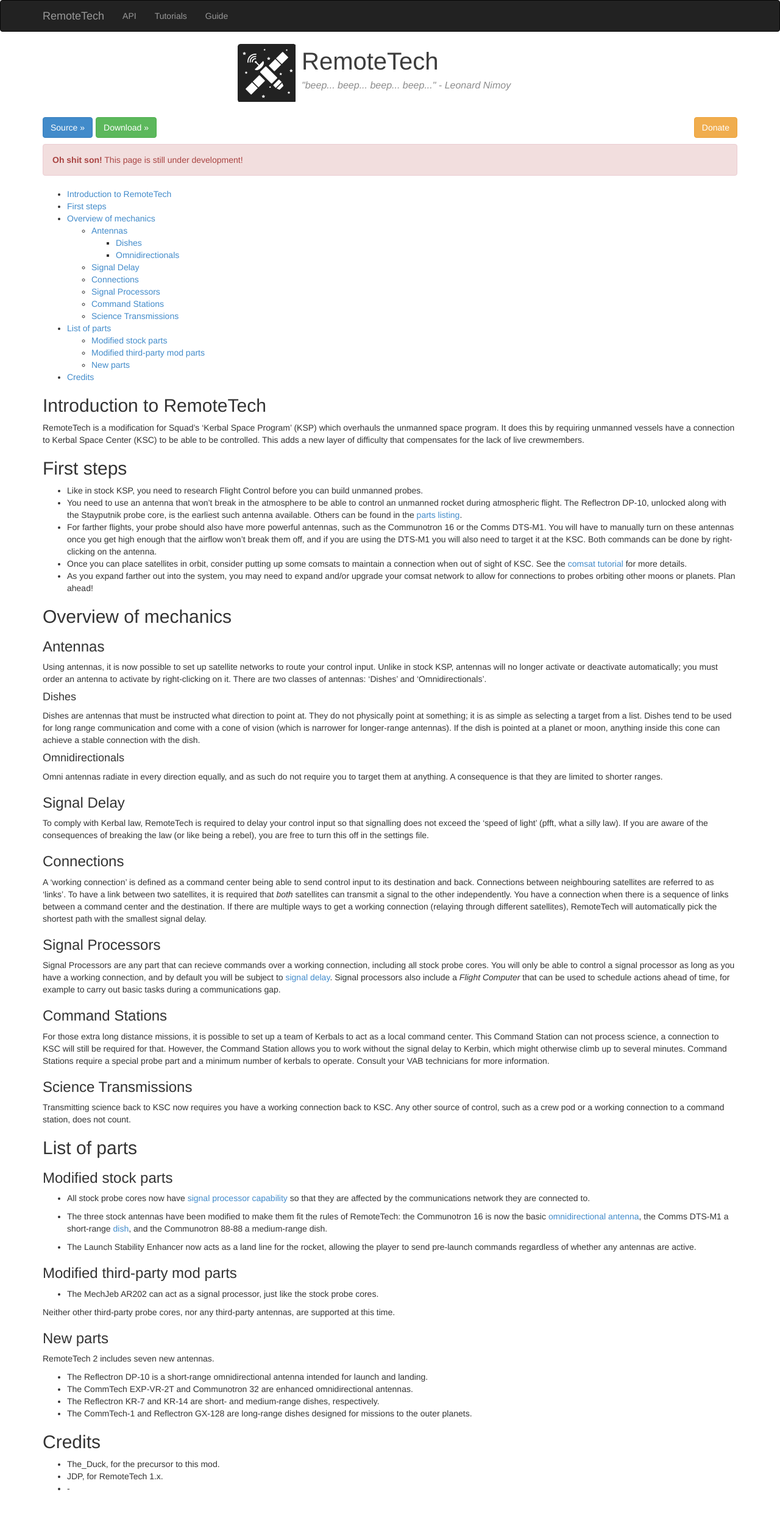
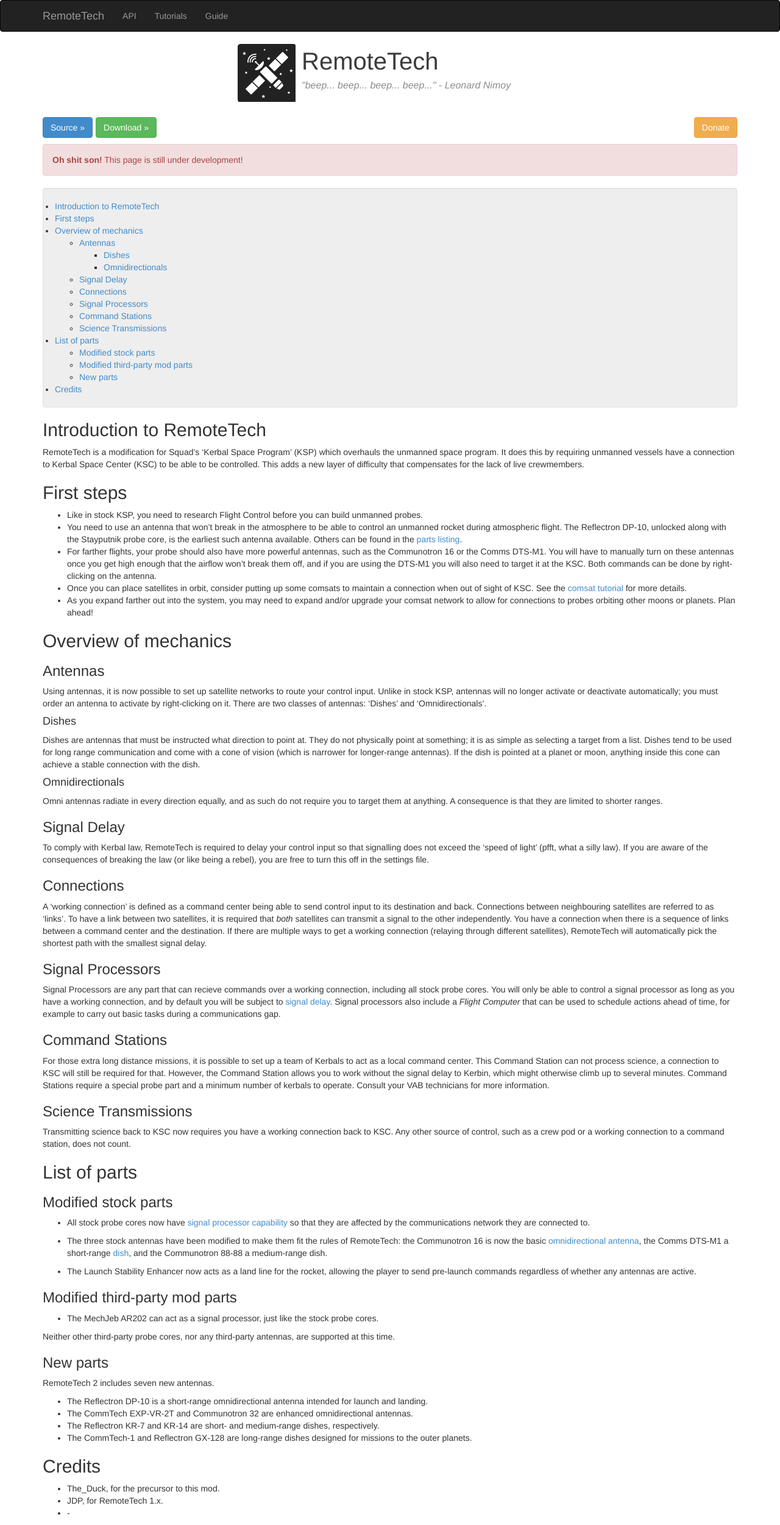
Before and after one commit to RemoteTechnologiesGroup/RemoteTech, a Jekyll site: the page built from index.md, in a window 1280 px wide. Shown: the whole page at 61% size. Built offline with Jekyll 4.4.1, drawn with Linux system fonts in a browser that asks for light colours; nearby versions of some CDN libraries; before the commit the page ends 2460 px from its top, so only the background shows below that.

Commit message:
Not my day.

```diff
--- a/stylesheets/main.css
+++ b/stylesheets/main.css
@@ -48,7 +48,7 @@
 	margin: auto;
 }
 
-.markdown-toc {
+#markdown-toc {
 	min-height: 20px;
 	padding: 19px;
 	background-color: #eee;
```
